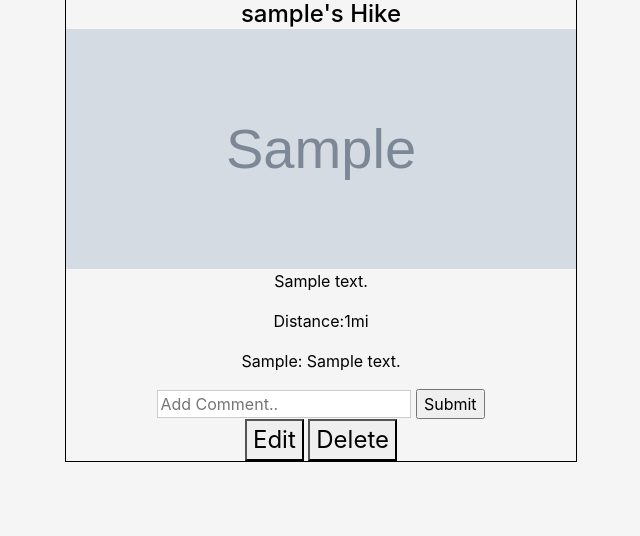
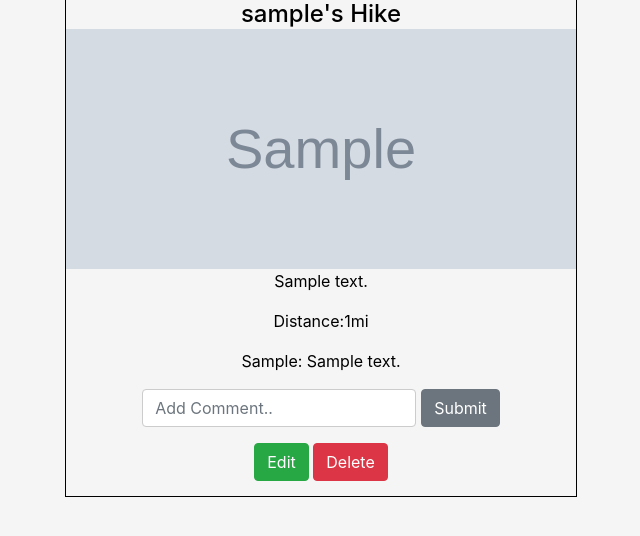
Before and after one commit to edfranco/hikr, a Django app: page /wall in a window 1280 px wide. Shown: the part 122-658 px from the top of the page, without its empty margins (319-959 px from the left). Run offline with Django 3.2, Linux system fonts and the light colour scheme; a user stored in the database is signed in; tables that the repository leaves empty hold one stand-in row (values such as "Sample post"); grey boxes marked "Sample" are stand-in pictures; some libraries are stand-ins or nearby versions.

Commit message:
updated css for buttons

```diff
--- a/hikr_app/static/styles/style.css
+++ b/hikr_app/static/styles/style.css
@@ -52,7 +52,7 @@ main{
     flex-direction: column;
     justify-content: flex-start;
     align-items: center;
-    margin-bottom: 1em;
+    /* margin-bottom: 1em; */
 }
 
 .post-container h4{
@@ -136,3 +136,17 @@ border:1px solid #ccc !important;
     border-color: #008CBA !important;
     color: white;
 }
+
+.user-comment {
+    display: flex;
+    justify-content: center;
+    margin-bottom: 15px;
+}
+
+.ud-buttons {
+    margin-bottom: 15px;
+}
+
+.comment-btn {
+    margin-left: 5px;
+}
--- a/hikr_app/templates/post_edit.html
+++ b/hikr_app/templates/post_edit.html
@@ -22,7 +22,7 @@
                     <label for="photo_url">Photo Url</label>
                     <input type="text" class="form-control" name="photo_url" value="{{ post.photo_url }}" required>
                 </div>
-                <button type="submit" class="btn btn-primary">Submit</button>
+                <button type="submit" class="btn btn-secondary button-color">Submit</button>
             </form>
 
         </div>
--- a/hikr_app/templates/user_wall.html
+++ b/hikr_app/templates/user_wall.html
@@ -21,16 +21,20 @@
     <div class="comment-form">
         <form action="{% url 'comment_post' pk=post.pk %}" method="POST">
             {% csrf_token %}
-            <input type="text" placeholder="Add Comment.." name="content">
-            <input type="submit">
+            <div class="user-comment">
+                <input type="text" class="form-control" name="content" placeholder="Add Comment..">
+            <!-- <input type="text" placeholder="Add Comment.." name="content"> -->
+            <!-- <input type="submit"> -->
+            <button type="submit" class="btn btn-secondary comment-btn">Submit</button>
+            </div>
         </form>
     </div>
 
 
     {% if user.pk == post.author.pk %}
     <div class="ud-buttons">
-        <a href="{% url 'edit_post' pk=post.pk %}"><button>Edit</button></a>
-        <a href="{% url 'delete_post' pk=post.pk %}"><button>Delete</button></a>
+        <a href="{% url 'edit_post' pk=post.pk %}"><button class="btn btn-success">Edit</button></a>
+        <a href="{% url 'delete_post' pk=post.pk %}"><button class="btn btn-danger">Delete</button></a>
     </div>
     {% endif %}
     {% endfor %}
```
